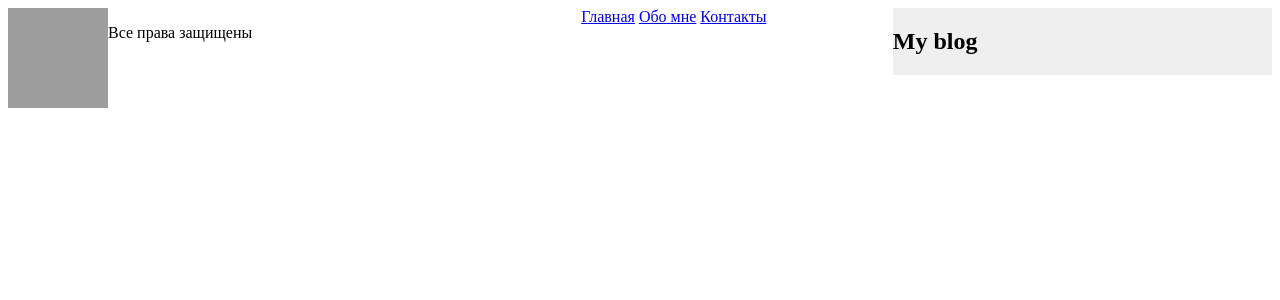
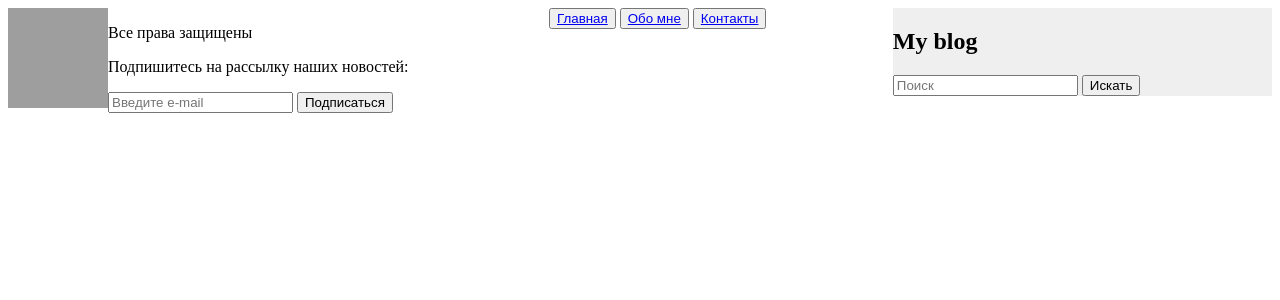
Before and after one commit to KarelinIvan/mysite, a Django app: page / in a window 1280 px wide. Shown: the top 300 px of the page. Run offline with Django 5.2, Linux system fonts and the light colour scheme; data that the repository does not hold is empty; grey boxes are pictures that could not be loaded.

Commit message:
17-й коммит, работа с шаблонами и CCS стилями страниц

```diff
--- a/blog/templates/blog/base.html
+++ b/blog/templates/blog/base.html
@@ -20,6 +20,11 @@
     </div>
     <div class="sidebar">
         <h2>My blog</h2>
+        <form>
+            <input type="search" name="poisk" placeholder="Поиск">
+            <input type="submit" value="Искать">
+        </form>
+
     </div>
 </section>
 </body>
--- a/blog/templates/blog/footer.html
+++ b/blog/templates/blog/footer.html
@@ -1,4 +1,9 @@
 <footer>
-    <p></p>
-    Все права защищены
+    <p>Все права защищены</p>
+
+    <form action="#">
+        <p>Подпишитесь на рассылку наших новостей:</p>
+        <input type="text" name="email" placeholder="Введите e-mail">
+        <input type="submit" name="podpisatsya" value="Подписаться">
+    </form>
 </footer>
--- a/blog/templates/blog/navbar.html
+++ b/blog/templates/blog/navbar.html
@@ -1,10 +1,11 @@
+{% load static %}
 <header>
     <div class="header-logo">
-        <img src="#" alt="Логотип" width="100" height="100">
+        <img src="{% static '#' %}" alt="Логотип" width="100" height="100">
     </div>
     <nav class="header-menu">
-        <a href="{% url 'blog:post_list' %}">Главная</a>
-        <a href="#">Обо мне</a>
-        <a href="#">Контакты</a>
+        <button><a href="{% url 'blog:post_list' %}">Главная</a></button>
+        <button><a href="#">Обо мне</a></button>
+        <button><a href="#">Контакты</a></button>
     </nav>
 </header>
```
